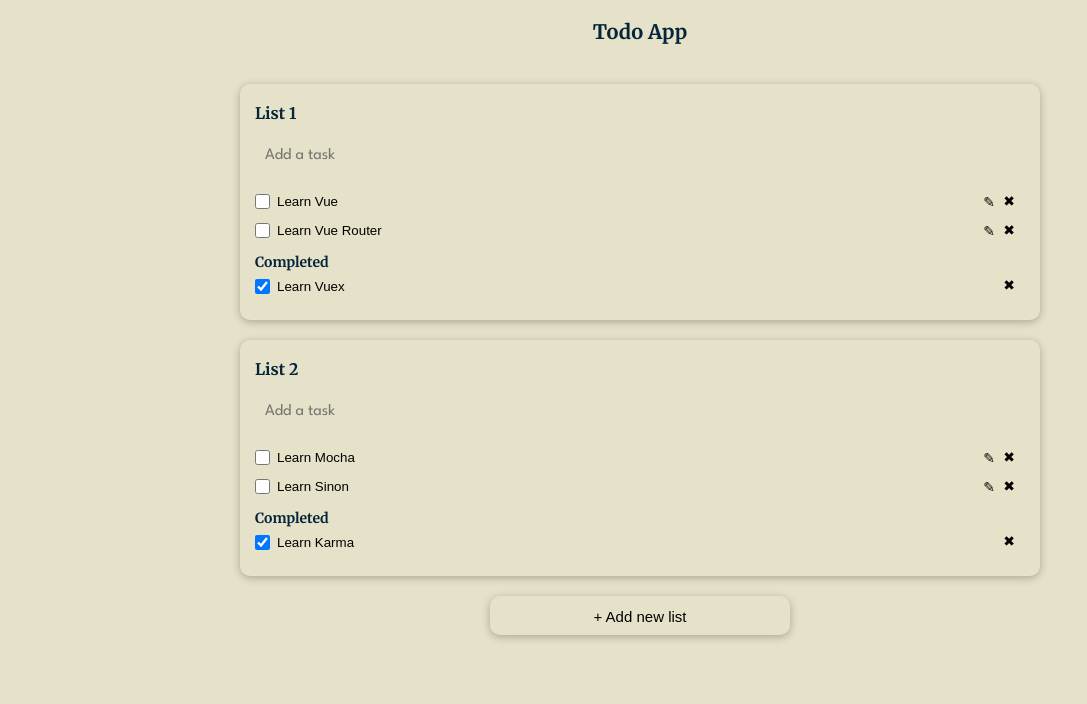
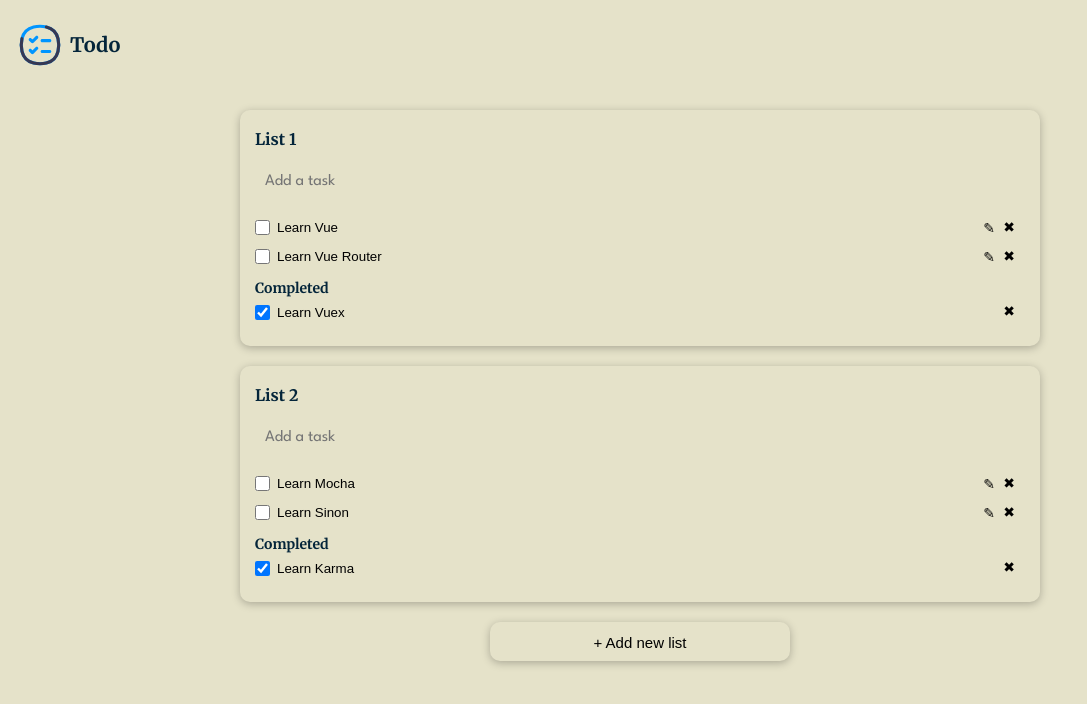
Before and after one commit to tripathishashikant/todo, a Vue app: page / in a window 1280 px wide. Shown: the top 704 px of the page, without its empty margins (0-1087 px from the left). Built offline with nearby package versions, Linux system fonts and the light colour scheme.

Commit message:
Site logo Updated.

```diff
--- /dev/null
+++ b/src/assets/scss/modules/_logo.scss
@@ -0,0 +1,18 @@
+.logo {
+  flex: 0 1 11rem;
+
+  &__link {
+    display: flex;
+    flex-flow: row nowrap;
+    justify-content: flex-start;
+    align-items: center;
+
+    text-decoration: none;
+  }
+
+  &__image {
+    flex: 0 1 5rem;
+
+    margin-right: 0.5rem;
+  }
+}
--- a/src/components/modules/AppHeader.vue
+++ b/src/components/modules/AppHeader.vue
@@ -1,14 +1,25 @@
 <template>
   <header class="header">
-    <h1 class="header__title">{{ title }}</h1>
+    <section class="header__container">
+      <div class="header__logo logo">
+        <router-link to="/" class="logo__link">
+          <the-logo></the-logo>
+          <h1 class="logo__title">{{ title }}</h1>
+        </router-link>
+      </div>
+    </section>
   </header>
 </template>
 
 <script>
 import { mapGetters } from 'vuex';
+import TheLogo from '../svgs/TheLogo.vue';
 
 export default {
   name: 'appHeader',
+  components: {
+    TheLogo,
+  },
   computed: {
     ...mapGetters({
       title: 'getTitle',
@@ -18,11 +29,18 @@ export default {
 </script>
 
 <style lang="scss" scoped>
+@import '../../assets/scss/modules/logo';
+</style>
+
+<style lang="scss" scoped>
 .header {
-  padding: 2rem 1.5rem;
+  &__container {
+    padding: 2rem 1.5rem;
 
-  &__title {
-    text-align: center;
+    display: flex;
+    flex-flow: row nowrap;
+    justify-content: flex-start;
+    align-items: center;
   }
 }
 </style>
--- /dev/null
+++ b/src/components/svgs/TheLogo.vue
@@ -0,0 +1,53 @@
+<template>
+  <svg class="logo__image" viewBox="0 0 24 24" fill="none"
+    xmlns="http://www.w3.org/2000/svg">
+    <path
+      d="M3.35288 8.95043C4.00437 6.17301 6.17301 4.00437
+          8.95043 3.35287C10.9563 2.88237 13.0437 2.88237 15.0496
+          3.35287C17.827 4.00437 19.9956 6.17301 20.6471 8.95043C21.1176
+          10.9563 21.1176 13.0437 20.6471 15.0496C19.9956 17.827 17.827
+          19.9956 15.0496 20.6471C13.0437 21.1176 10.9563 21.1176 8.95044
+          20.6471C6.17301 19.9956 4.00437 17.827 3.35288 15.0496C2.88237
+          13.0437 2.88237 10.9563 3.35288 8.95043Z"
+      stroke="#0095FF" stroke-width="1.5" />
+    <path
+      d="M3.35288 8.95043C2.88237 10.9563 2.88237 13.0437 3.35288
+          15.0496C4.00437 17.827 6.17301 19.9956 8.95044 20.6471C10.9563
+          21.1176 13.0437 21.1176 15.0496 20.6471C17.827 19.9956 19.9956
+          17.827 20.6471 15.0496C21.1176 13.0437 21.1176 10.9563 20.6471
+          8.95043C19.9956 6.17301 17.827 4.00437 15.0496 3.35287"
+      stroke="#363853" stroke-width="1.5" stroke-linecap="round" />
+    <path
+      d="M7.84912 8.86907C7.55622 8.57618 7.08135 8.57618 6.78846
+          8.86907C6.49556 9.16197 6.49556 9.63684 6.78846 9.92973L7.84912
+          8.86907ZM8.35906 10.4397L7.82873 10.97C7.96938 11.1107 8.16015
+          11.1897 8.35906 11.1897C8.55797 11.1897 8.74874 11.1107 8.88939
+          10.97L8.35906 10.4397ZM10.9699 8.88946C11.2628 8.59657 11.2628
+          8.12169 10.9699 7.8288C10.677 7.53591 10.2022 7.53591 9.90928
+          7.8288L10.9699 8.88946ZM13.0403 9.16954C12.6261 9.16954 12.2903
+          9.50533 12.2903 9.91954C12.2903 10.3338 12.6261 10.6695 13.0403
+          10.6695V9.16954ZM16.6812 10.6695C17.0955 10.6695 17.4312 10.3338
+          17.4312 9.91954C17.4312 9.50533 17.0955 9.16954 16.6812
+          9.16954V10.6695ZM7.84912 14.0704C7.55622 13.7775 7.08135 13.7775
+          6.78846 14.0704C6.49556 14.3633 6.49556 14.8382 6.78846 15.1311L7.84912
+          14.0704ZM8.35906 15.641L7.82873 16.1714C8.12162 16.4643 8.5965 16.4643
+          8.88939 16.1714L8.35906 15.641ZM10.9699 14.0908C11.2628 13.7979 11.2628
+          13.3231 10.9699 13.0302C10.677 12.7373 10.2022 12.7373 9.90928 13.0302L10.9699
+          14.0908ZM13.0403 14.3709C12.6261 14.3709 12.2903 14.7067 12.2903 15.1209C12.2903
+          15.5351 12.6261 15.8709 13.0403 15.8709V14.3709ZM16.6812 15.8709C17.0955 15.8709
+          17.4312 15.5351 17.4312 15.1209C17.4312 14.7067 17.0955 14.3709 16.6812
+          14.3709V15.8709ZM6.78846 9.92973L7.82873 10.97L8.88939 9.90935L7.84912
+          8.86907L6.78846 9.92973ZM8.88939 10.97L10.9699 8.88946L9.90928 7.8288L7.82873
+          9.90935L8.88939 10.97ZM13.0403 10.6695H16.6812V9.16954H13.0403V10.6695ZM6.78846
+          15.1311L7.82873 16.1714L8.88939 15.1107L7.84912 14.0704L6.78846 15.1311ZM8.88939
+          16.1714L10.9699 14.0908L9.90928 13.0302L7.82873 15.1107L8.88939 16.1714ZM13.0403
+          15.8709H16.6812V14.3709H13.0403V15.8709Z"
+      fill="#0095FF" />
+  </svg>
+</template>
+
+<script>
+export default {
+  name: 'TheLogo',
+};
+</script>
--- a/src/store/index.js
+++ b/src/store/index.js
@@ -6,7 +6,7 @@ import rootActions from './actions';
 
 const store = createStore({
   state: {
-    title: 'Todo App',
+    title: 'Todo',
     lists: [
       {
         name: 'List 1',
```
Also changed, not shown: 1 other file (tests, documents, lock files or other folders).
